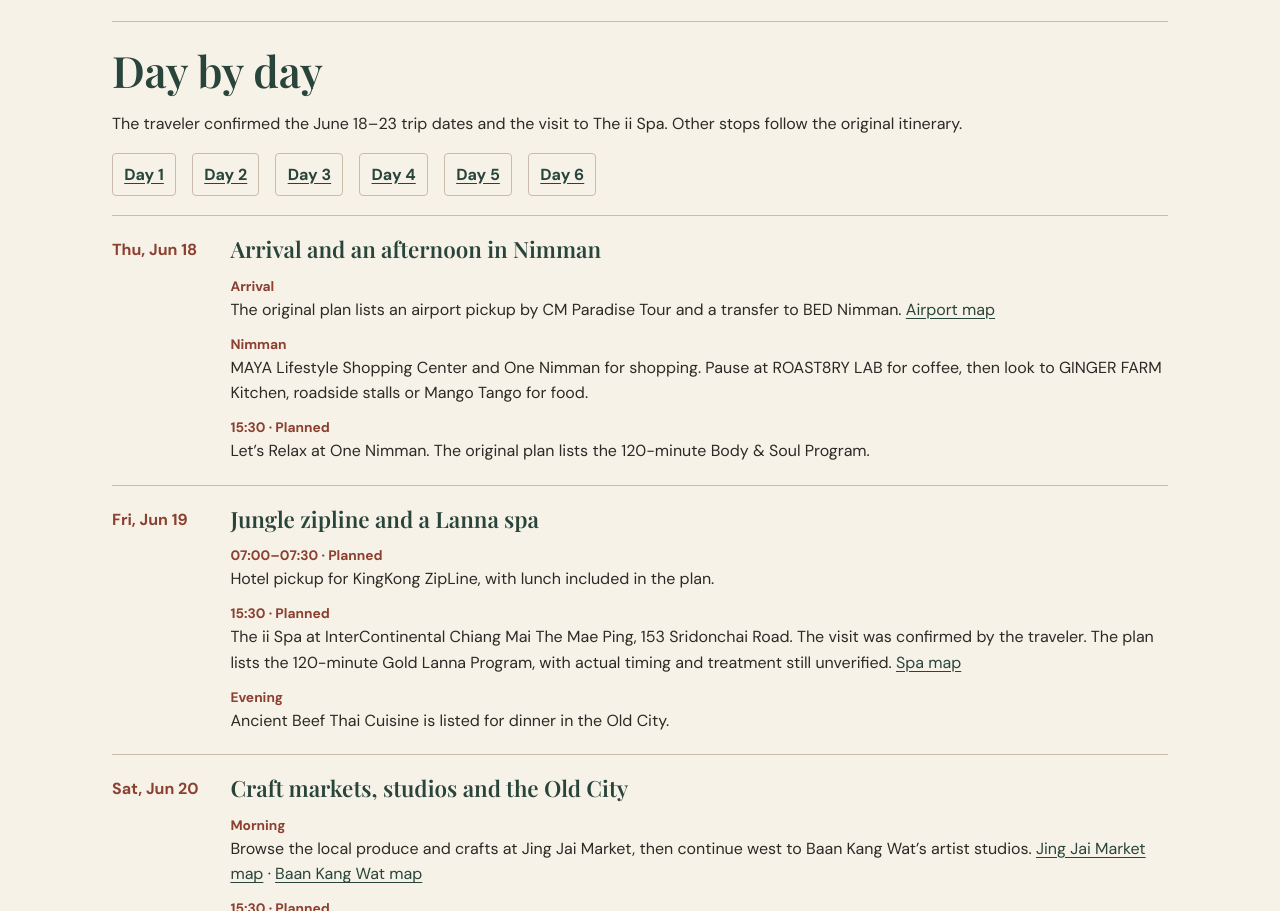
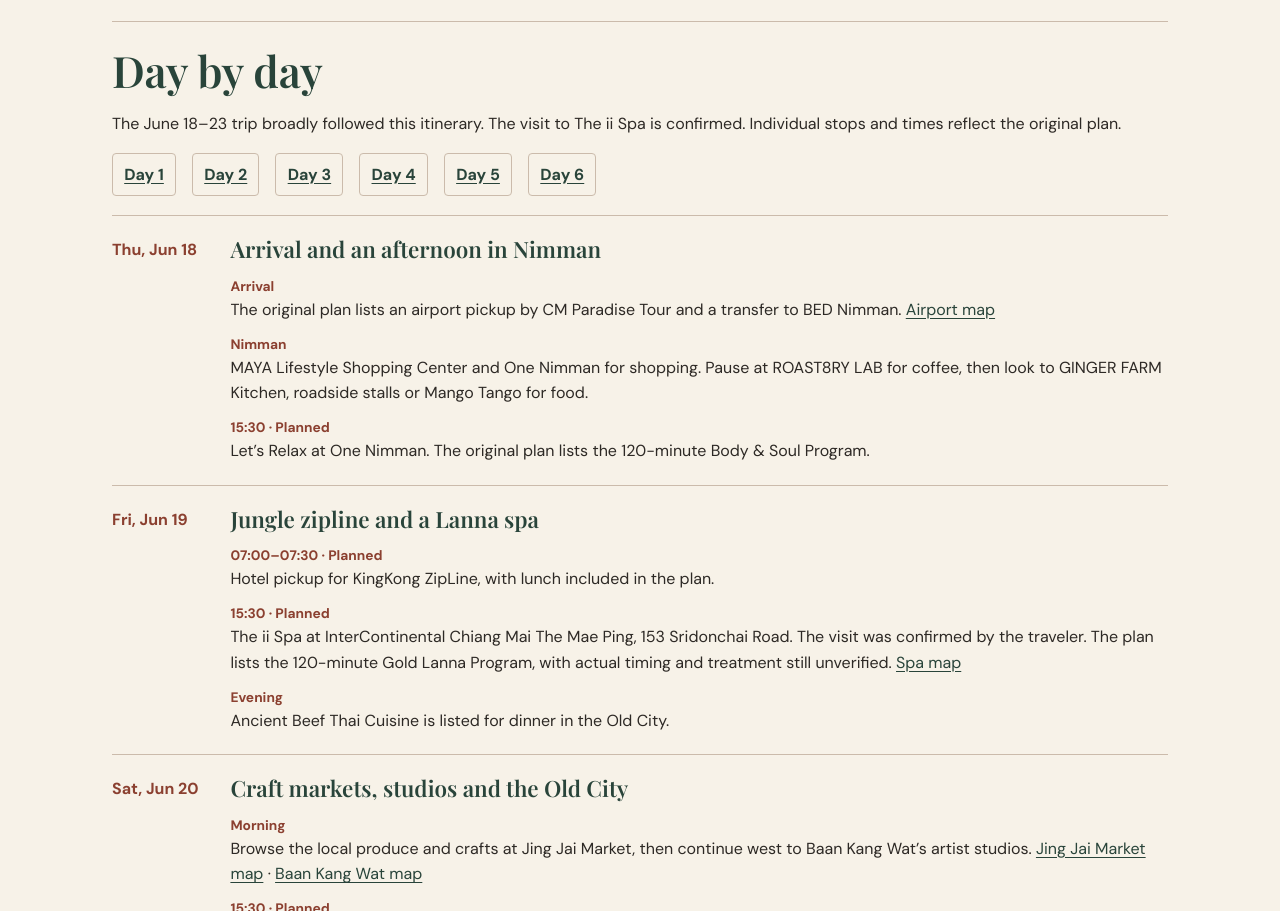
Before and after one commit to cat8me/cat8me.github.io, a plain HTML site: page trips/003-2026-06-chiang-mai/index.html in a window 1280 px wide. Shown: the part 925-1836 px from the top of the page. Drawn offline with nearby package versions, Linux system fonts and the light colour scheme.

Commit message:
Record traveler confirmation of the overall Chiang Mai itinerary

```diff
--- a/trips/003-2026-06-chiang-mai/index.html
+++ b/trips/003-2026-06-chiang-mai/index.html
@@ -65,7 +65,7 @@ footer { border-top: 1px solid var(--line); padding-block: 1rem 2rem; }
   </section>
   <section class="daily" id="days" aria-labelledby="day-title">
     <h2 id="day-title">Day by day</h2>
-    <p>The traveler confirmed the June 18–23 trip dates and the visit to The ii Spa. Other stops follow the original itinerary.</p>
+    <p>The June 18–23 trip broadly followed this itinerary. The visit to The ii Spa is confirmed. Individual stops and times reflect the original plan.</p>
     <nav aria-label="Jump to a day" class="day-nav"><a href="#day-1">Day 1</a> <a href="#day-2">Day 2</a> <a href="#day-3">Day 3</a> <a href="#day-4">Day 4</a> <a href="#day-5">Day 5</a> <a href="#day-6">Day 6</a></nav>
     <article class="day" id="day-1">
       <time datetime="2026-06-18">Thu, Jun 18</time><h3>Arrival and an afternoon in Nimman</h3>
```
